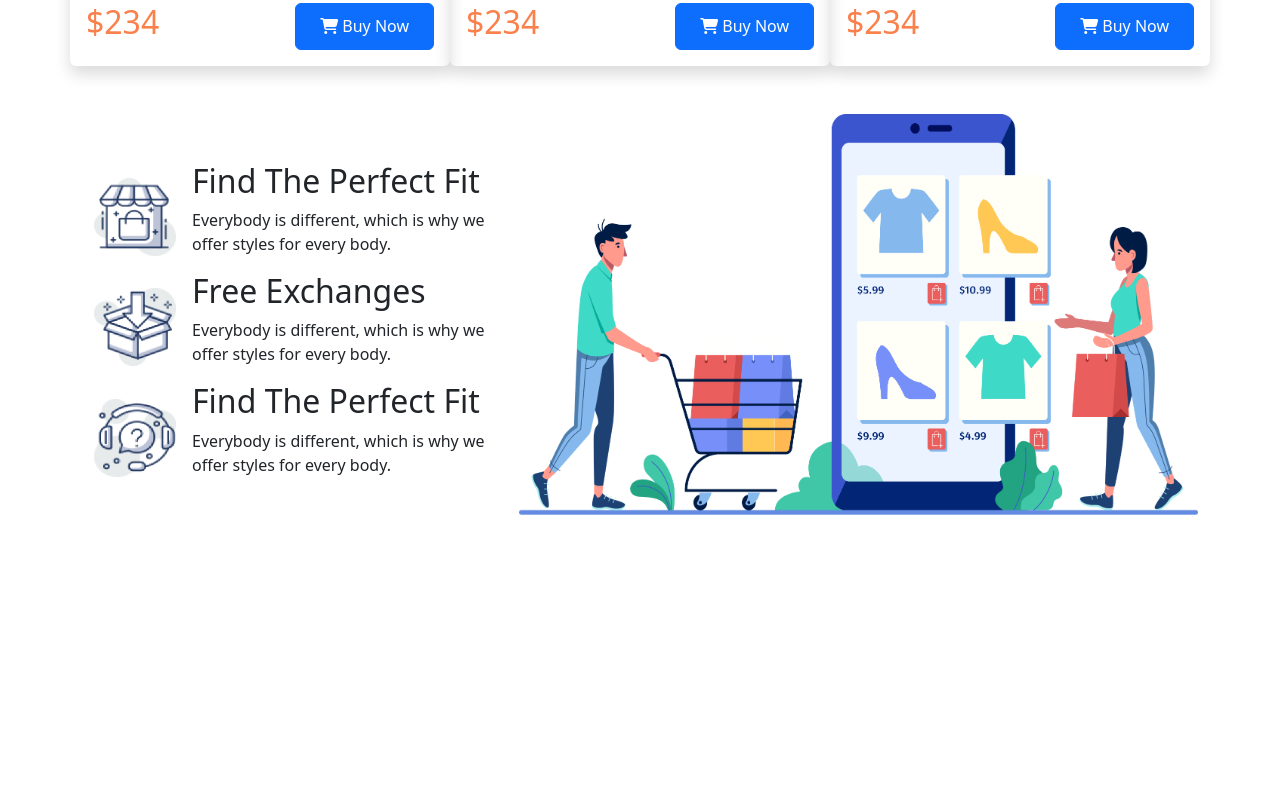
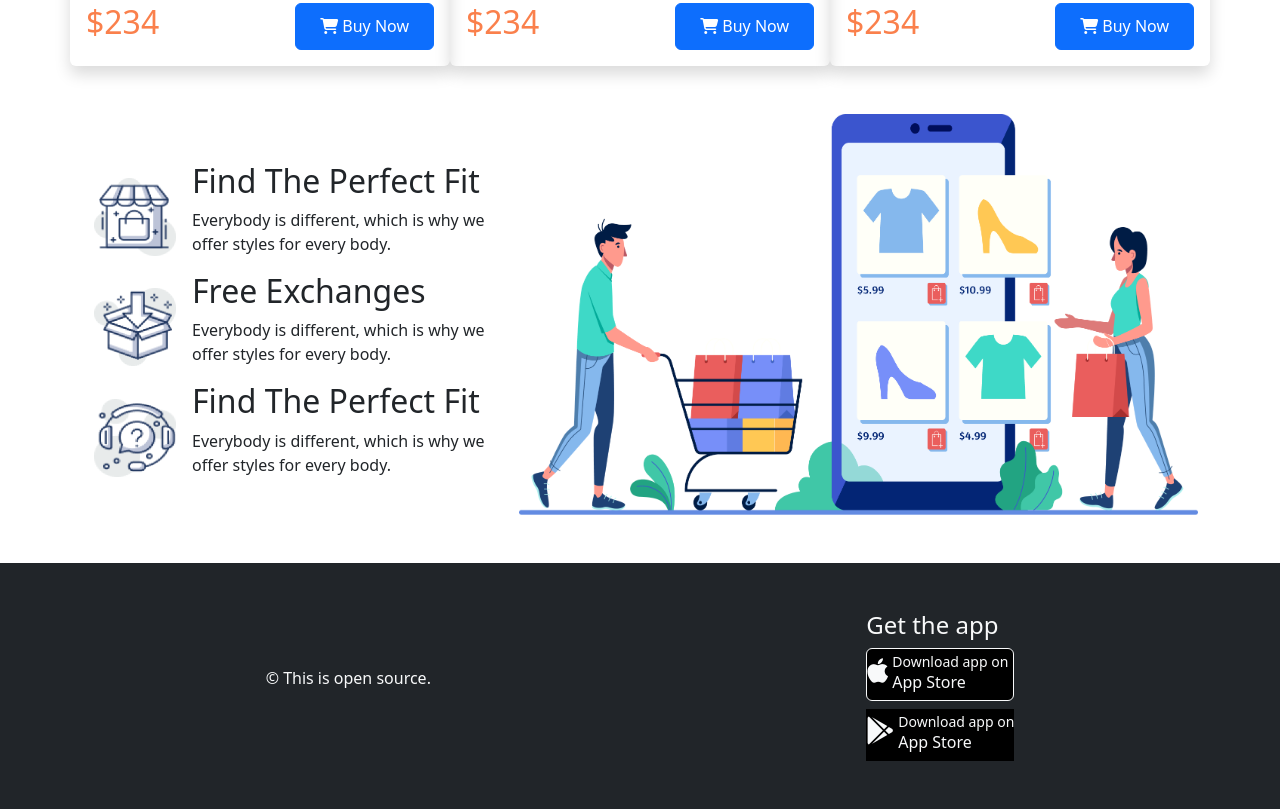
Before and after one commit to sowmik-sec/nike-react, a plain HTML site: page index.html in a window 1280 px wide. Shown: the part 1671-2480 px from the top of the page. Before the commit the page ends 2186 px from the top, so only its background shows below. Drawn offline with nearby package versions, Linux system fonts and the light colour scheme.

Commit message:
footer added

```diff
--- a/index.html
+++ b/index.html
@@ -217,7 +217,7 @@
           </div>
         </div>
       </section>
-      <section class="mt-5">
+      <section class="mt-5 mb-5">
         <div class="container d-lg-flex flex-lg-row d-flex flex-column-reverse">
           <div class="our-services container mt-5">
             <div
@@ -282,4 +282,32 @@
       crossorigin="anonymous"
     ></script>
   </body>
+  <footer
+    class="text-light d-flex bg-dark justify-content-around align-items-center p-5"
+  >
+    <div class="copyright">
+      <p>© This is open source.</p>
+    </div>
+    <div class="app">
+      <h4>Get the app</h4>
+      <div class="border border-light rounded store bg-black d-flex mb-2">
+        <div class="icon">
+          <i class="h3 pt-2 fa-brands fa-apple"></i>
+        </div>
+        <div class="ms-1">
+          <small>Download app on</small>
+          <h6>App Store</h6>
+        </div>
+      </div>
+      <div class="store bg-black d-flex">
+        <div class="icon">
+          <i class="h3 pt-2 fa-brands fa-google-play"></i>
+        </div>
+        <div class="ms-1">
+          <small>Download app on</small>
+          <h6>App Store</h6>
+        </div>
+      </div>
+    </div>
+  </footer>
 </html>
```
